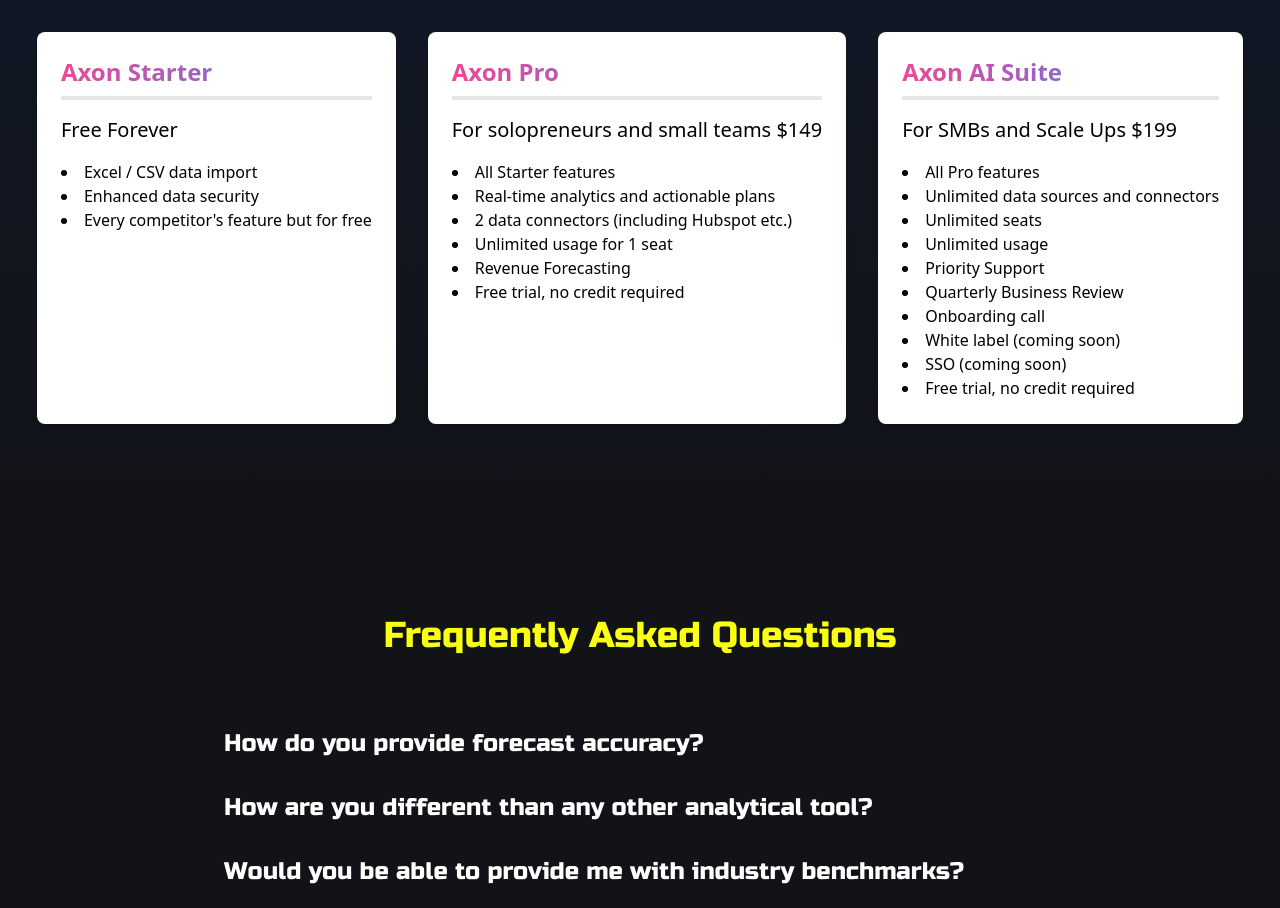
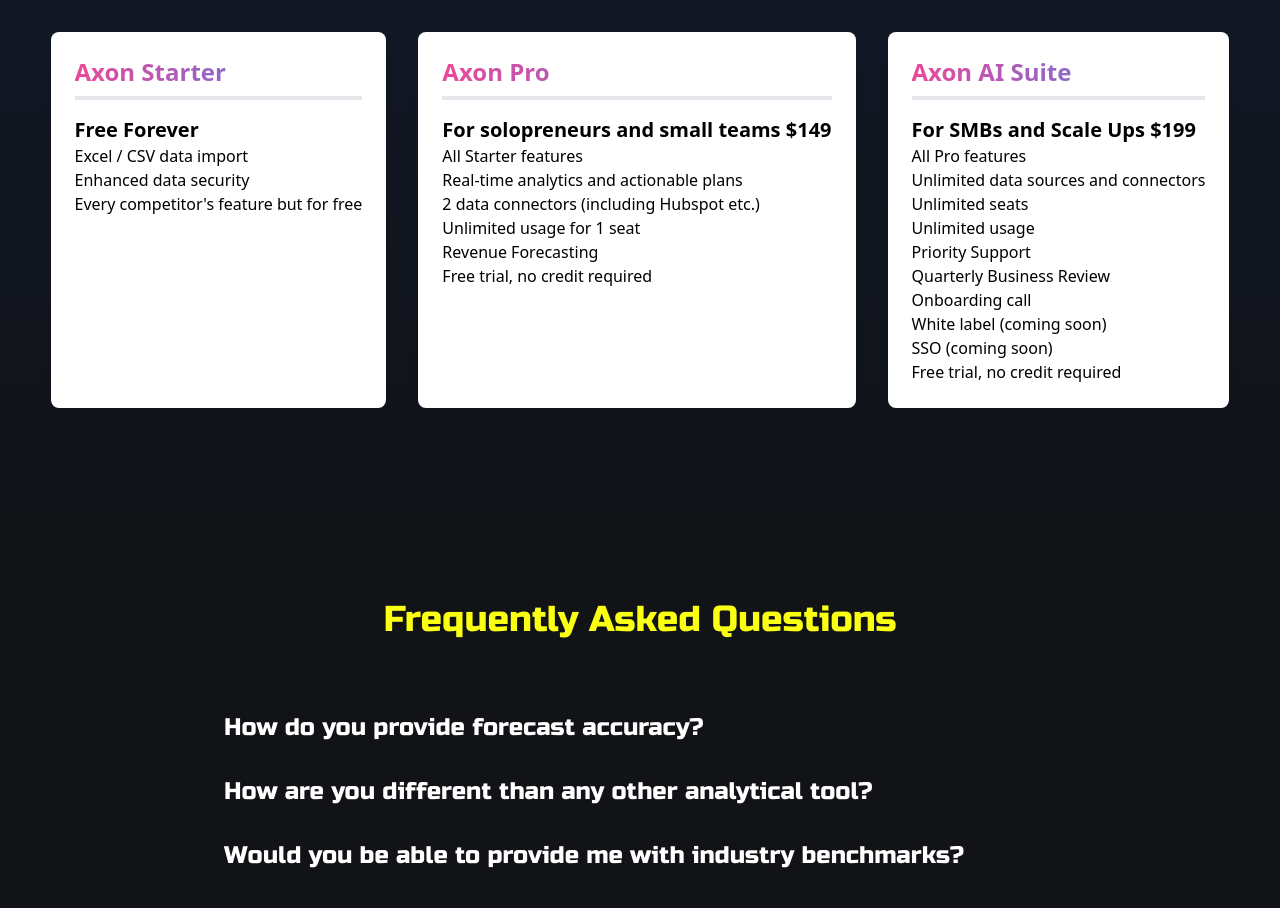
Before and after one commit to WitkowskiMichau/axon-website, a Next.js app: page / in a window 1280 px wide. Shown: the part 2404-3312 px from the top of the page. Built offline with nearby package versions, Linux system fonts and the light colour scheme.

Commit message:
fix lint errors #2

```diff
--- a/src/components/sections/PriceItem.tsx
+++ b/src/components/sections/PriceItem.tsx
@@ -1,13 +1,20 @@
 import React from "react";
 
-const PriceItem = ({ title, price, features, index }) => {
+interface PriceItemProps {
+    title: string;
+    price: number;
+    features: string[];
+    index: number;
+}
+
+const PriceItem: React.FC<PriceItemProps> = ({ title, price, features, index }) => {
     return (
         <div className="price-item-hover-effect p-6 bg-white rounded-lg shadow-md fade-in-top" style={{ animationDelay: `${index * 0.2}s` }}>
             <h3 className="text-2xl font-bold pb-2 mb-4 bg-gradient-to-r from-pink-500 to-blue-500 bg-clip-text text-transparent border-b-4 border-gradient-to-r">{title}</h3>
-            <p className="text-xl mb-4">{price}</p>
-            <ul className="list-disc list-inside">
-                {features.map((feature, index) => (
-                    <li key={index}>{feature}</li>
+            <p className="text-xl font-semibold">{price}</p>
+            <ul>
+                {features.map((feature, i) => (
+                    <li key={i}>{feature}</li>
                 ))}
             </ul>
         </div>
```
